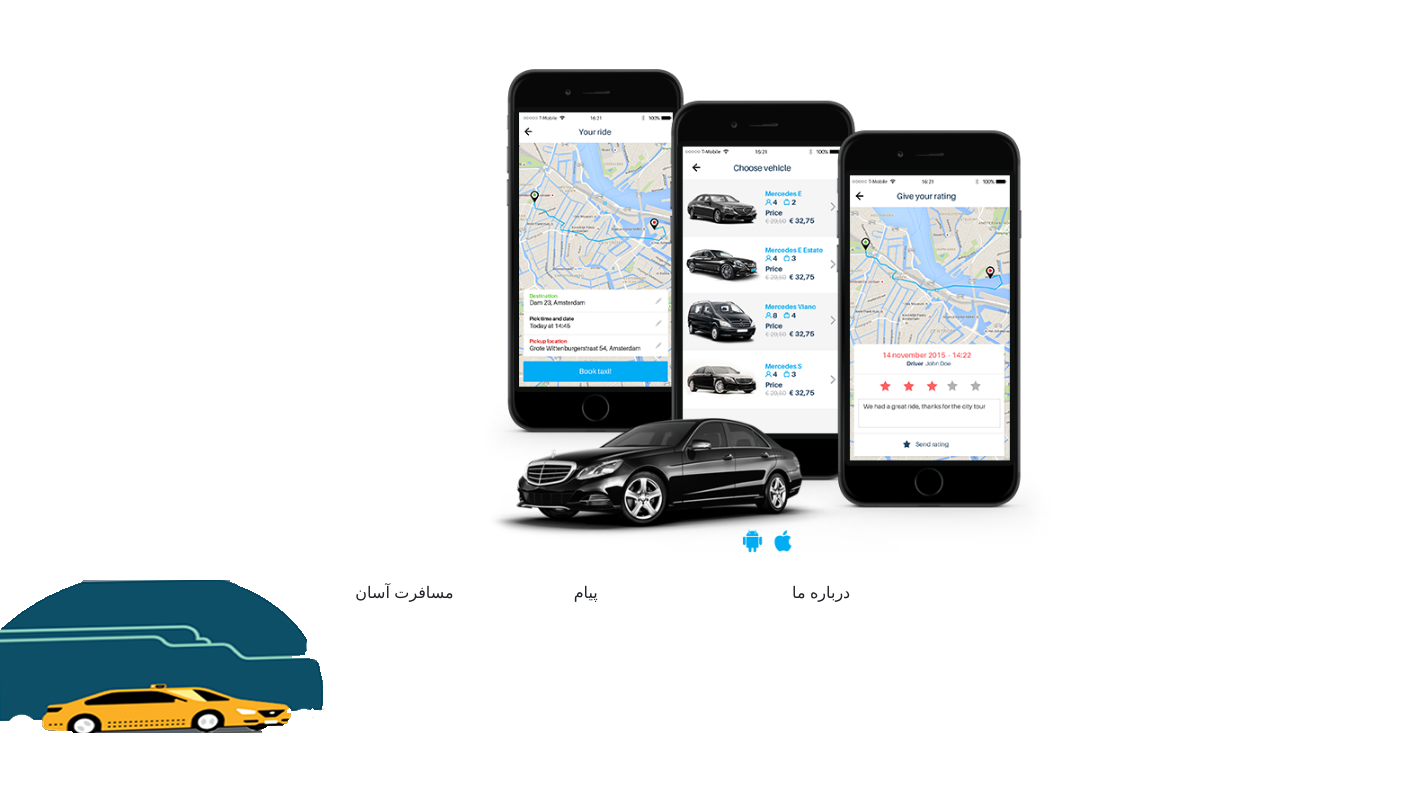
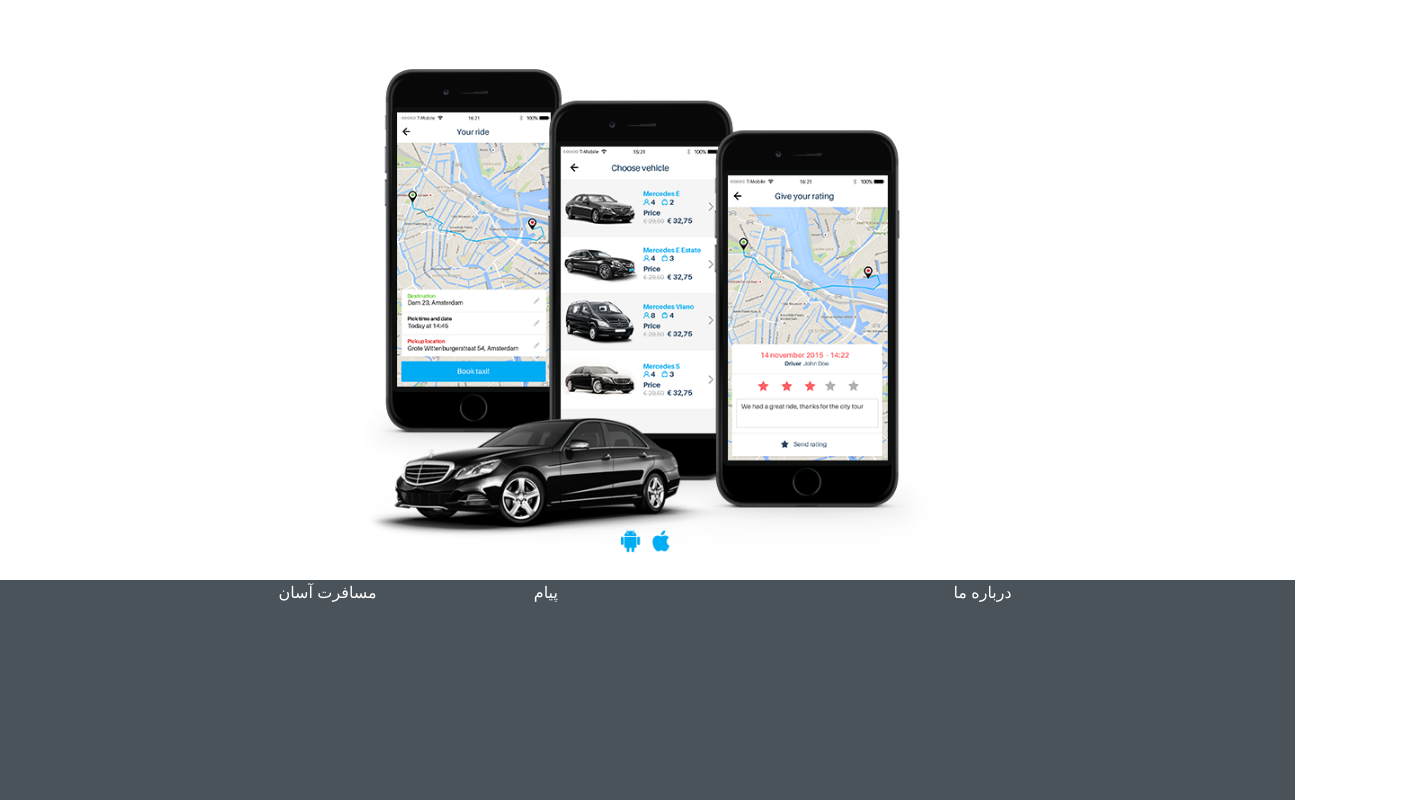
Before and after one commit to Masoume-vesali1993/taxi-online, a plain HTML site: page index.html in a window 1280 px wide. Shown: the part 3893-4693 px from the top of the page, 1418 px wide, since content can reach past the window. Before the commit the page ends 4626 px from the top, so only its background shows below. Drawn offline with nearby package versions, Linux system fonts and the light colour scheme.

Commit message:
add style

```diff
--- a/css/style.css
+++ b/css/style.css
@@ -113,6 +113,7 @@
     font-size: 11px;
 }
 .carousel-inner{
+    position: relative;
     bottom: 140px;
 }
 #bg-col{
@@ -214,9 +215,11 @@
     padding: 14px 9px 14px 9px;
     font-size: 18px;
 }
-/* #bg--cc{
-    background-image: url("../img/web\ sitee2.png");
-    background-repeat: no-repeat;
-    background-size: 1540px;
+.footer{
     height: 220px;
-} */
+    background-color: #4b535a;
+    color: #fff;
+}
+#bg-cc{
+    padding-top: 50px !important;
+}
--- a/index.html
+++ b/index.html
@@ -240,17 +240,17 @@
           <!-- *****************************footer********************* -->
           <div class="col-12 footer">
             <div class="row" id="bg--cc">
-              <div class="col-6">
+              <div class="col-6 text-center">
                 <p>درباره ما</p>
               </div>
-              <div class="col-2">
+              <div class="col-2 text-center">
                 <p>پیام</p>
               </div>
-              <div class="col-2">
+              <div class="col-2 text-center">
                 <p>مسافرت آسان</p>
               </div>
               <div class="col-2">
-                <img src="./img/web sitee3.png" alt="">
+                <!-- <img src="./img/web sitee3.png" alt=""> -->
               </div>
             </div>
           </div>
```
